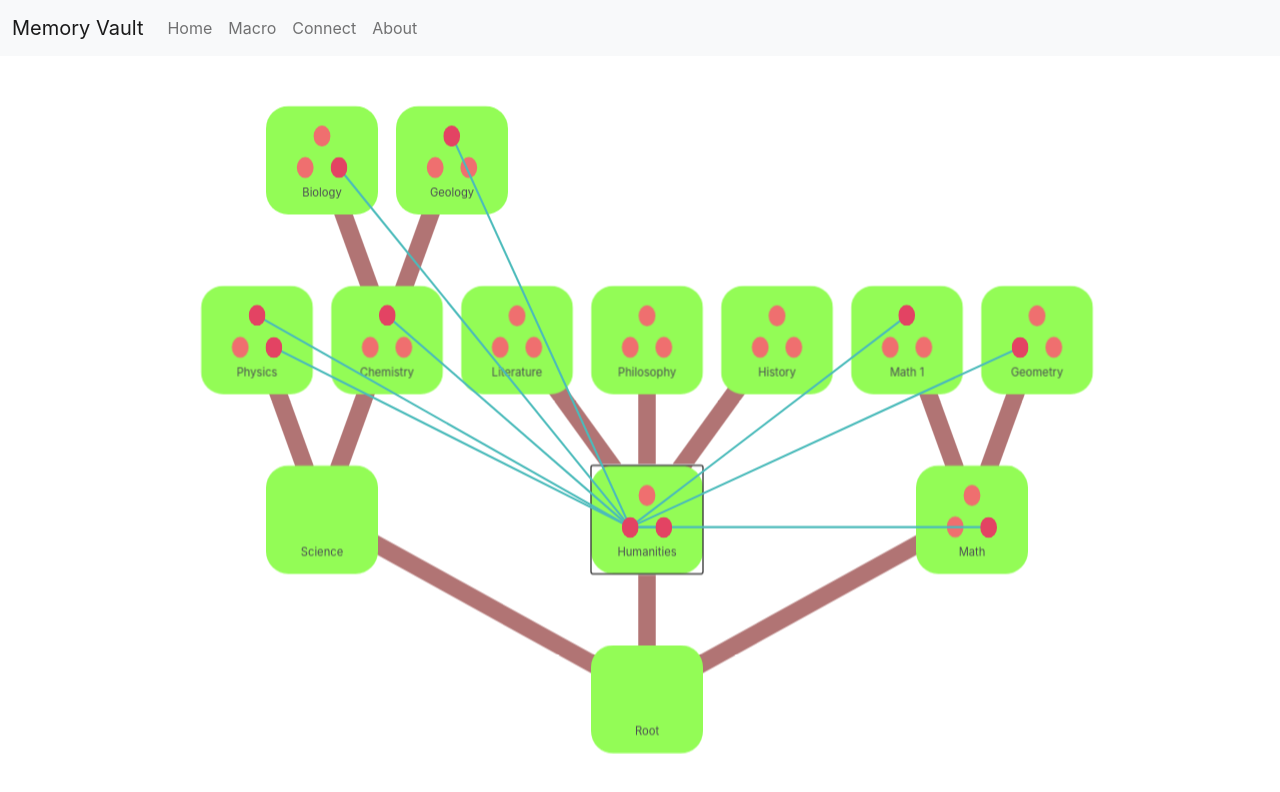
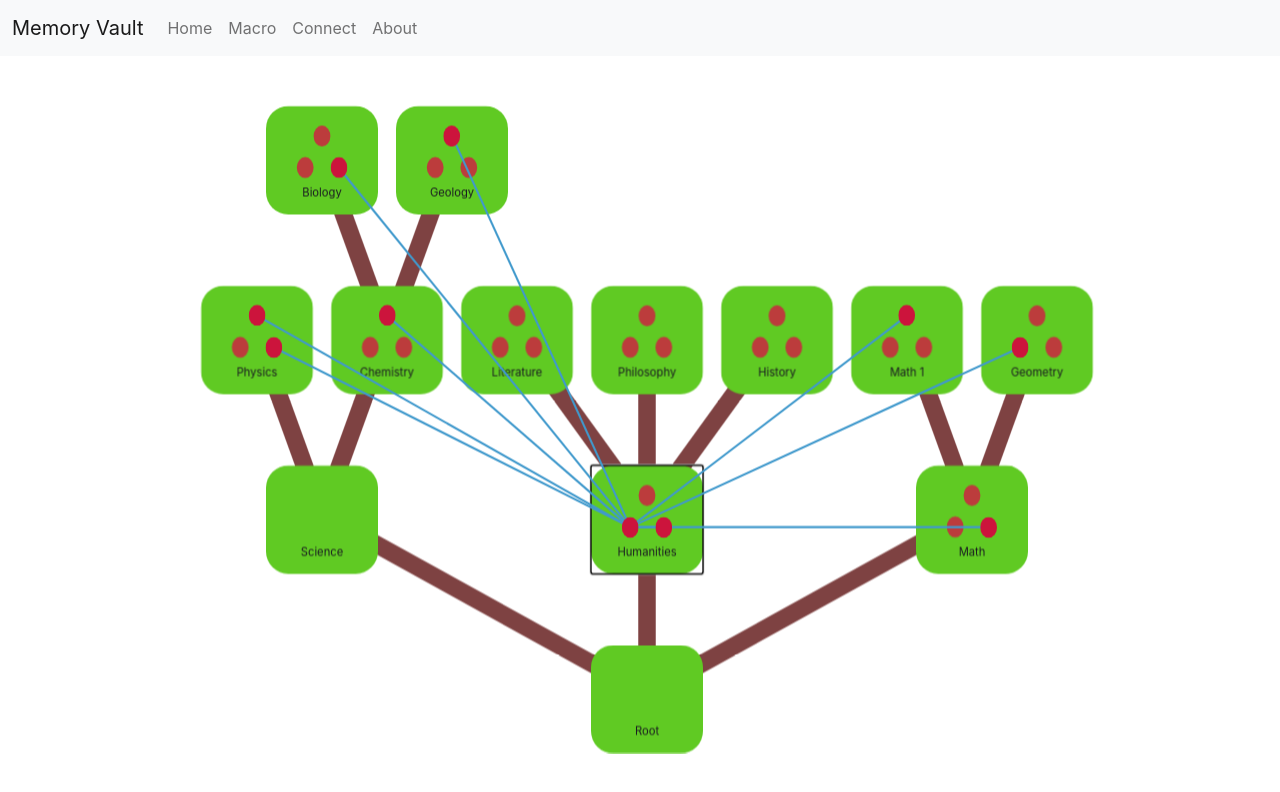
Before and after one commit to SeonghaKosmos/tree-of-knowledge, a React (Create React App) app: page / in a window 1280 px wide. Both pictures are taken after a click on the element "book hum". Shown: the top 792 px of the page. Built offline with nearby package versions, Linux system fonts and the light colour scheme.

Commit message:
resourceIcon: background darkening and icon highlighting

```diff
--- a/src/components/resource-related/ResourceConnectionLine.js
+++ b/src/components/resource-related/ResourceConnectionLine.js
@@ -8,9 +8,9 @@ const ResourceConnectionLineRoot = styled.polyline`
 
     fill-rule: evenodd;
     fill: red;
-    stroke: rgb(31, 170, 170);
+    stroke: rgb(64, 153, 255);
     stroke-width: 3px;
-    opacity:1;
+    filter: brightness(125%);
 
 `
 
--- a/src/components/resource-related/ResourceIcon.js
+++ b/src/components/resource-related/ResourceIcon.js
@@ -17,6 +17,7 @@ const ResourceIconRoot = styled.div`
     font-size: 6px;
     padding-top: 0.2em;
     text-align:center;
+    filter: brightness(${props => (props.brightness)});
     background-color: ${props => (props.backgroundColor)};
     color: black;
 
@@ -52,6 +53,7 @@ function ResourceIcon(props){
     const [borderRadius, color] = useResourceIconStyle()
     // const borderRadius = '50%'
     // const color = 'red'
+    const brightness = isConnected ? '125%' : 'inherit'
     const backgroundColor = isConnected ? 'crimson' : 'rgb(235, 75, 75)'
 
     const resourceConnectionLinesContainerId = useSelector((state) =>
@@ -81,7 +83,7 @@ function ResourceIcon(props){
 
         graphicsDatumActions.setAbsolutePosition(position)
         graphicsDatumActions.setAbsoluteCenterPosition(centerPosition)
-    })
+    }, [])
 
 
     // const [showConnections, setShowConnections] = useState(false)
@@ -103,7 +105,8 @@ function ResourceIcon(props){
         scale={props.scale}
         borderRadius={borderRadius}
         color={color}
-        backgroundColor = {backgroundColor}
+        backgroundColor={backgroundColor}
+        brightness = {brightness}
         onClick={onClick}
         >
 
--- a/src/components/tree.module.css
+++ b/src/components/tree.module.css
@@ -14,7 +14,7 @@
 }
 
 .resourceConnectionLinesContainerContainerDiv{
-    /* background-color: rgb(26, 204, 204); */
+    /* background-color: rgb(63, 204, 255); */
     position: relative;
     width: 1287px;
     height: 930px;
--- a/src/hooks/use-resource-icon-graphics-manager.js
+++ b/src/hooks/use-resource-icon-graphics-manager.js
@@ -43,9 +43,11 @@ export function useResourceIconGraphicsManager(thisResource) {
 
             const treeContainerG = document.getElementById(treeContainerGId)
             if (isConnected){
-                treeContainerG.style.opacity = 0.8
+                treeContainerG.style.filter = 'brightness(80%)'
+
             } else{
-                treeContainerG.style.opacity = 1
+                treeContainerG.style.filter = 'brightness(100%)'
+
             }
         },
         setIsConnected (isConnected) { //master function that handles all connection related events
```
